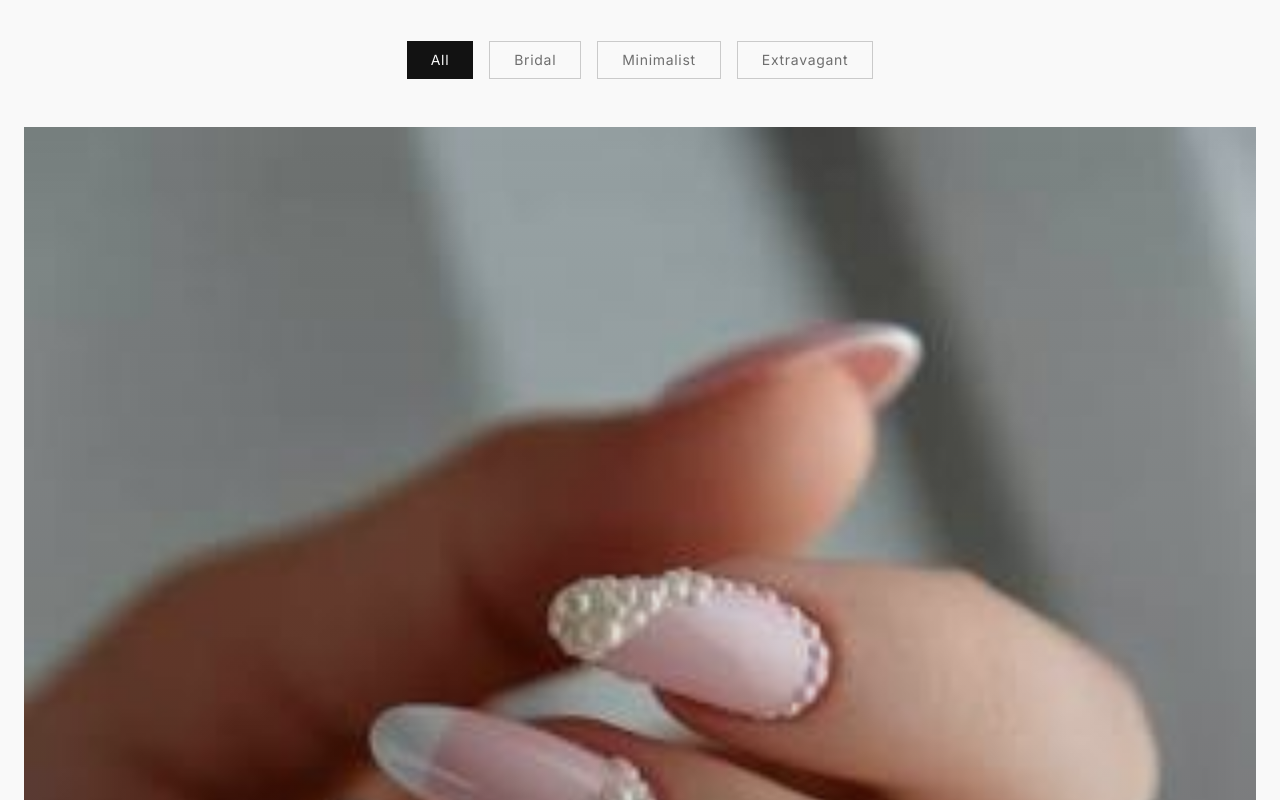
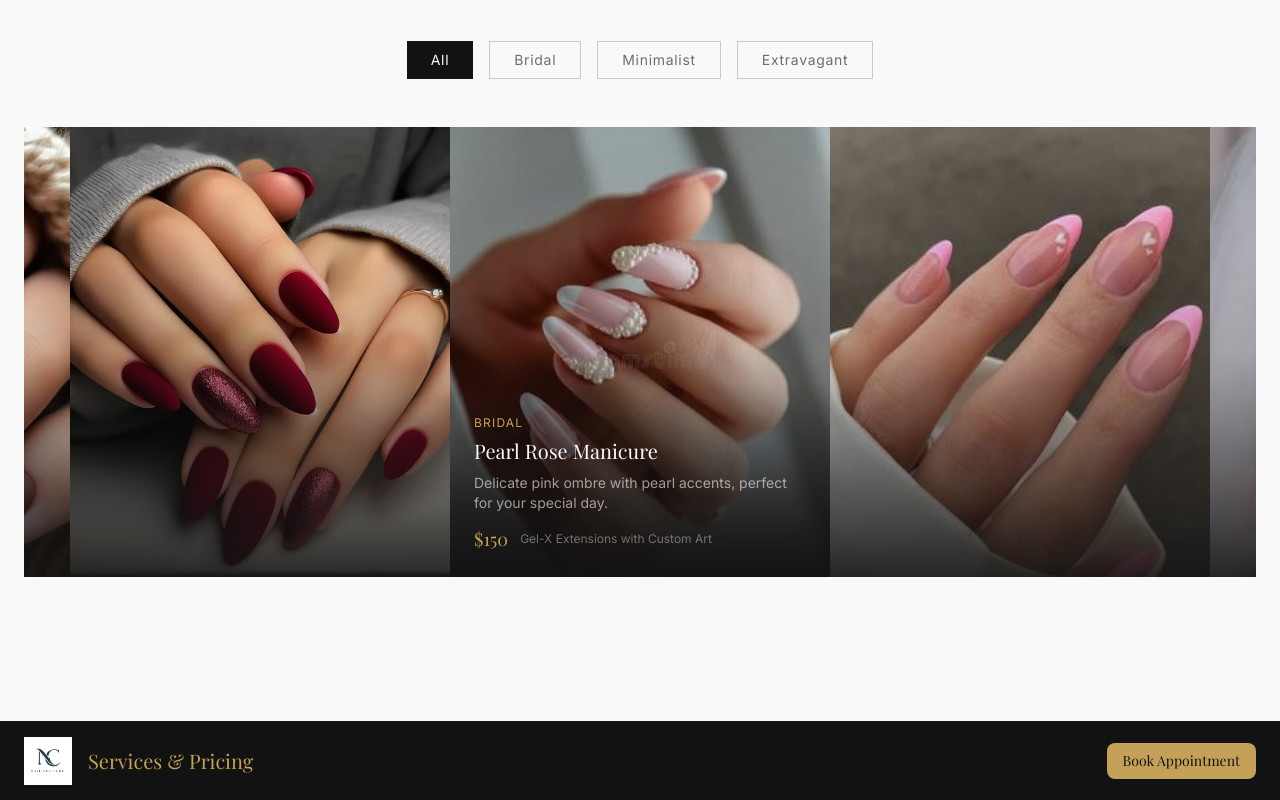
Before and after one commit to maskman992003-bot/Nail-Couture, a React (Vite) app: page / in a window 1280 px wide. Shown: the part 960-1760 px from the top of the page. Built offline with nearby package versions, Linux system fonts and the light colour scheme; no server answers; the database is empty.

Commit message:
Restore Lookbook Swiper slide sizes to fixed 300px/380px/450px

```diff
--- a/src/components/Lookbook.jsx
+++ b/src/components/Lookbook.jsx
@@ -116,7 +116,7 @@ export default function Lookbook() {
             className="!pb-12"
           >
             {filteredItems.map((item) => (
-              <SwiperSlide key={`lookbook-slide-${item.id}`} className="!w-full min-w-[280px] md:min-w-[320px] lg:min-w-[360px]">
+              <SwiperSlide key={`lookbook-slide-${item.id}`} className="!w-[300px] md:!w-[380px] !h-[450px]">
                 {({ isActive }) => (
                   <div
                     className="relative w-full h-full overflow-hidden cursor-pointer group"
```
